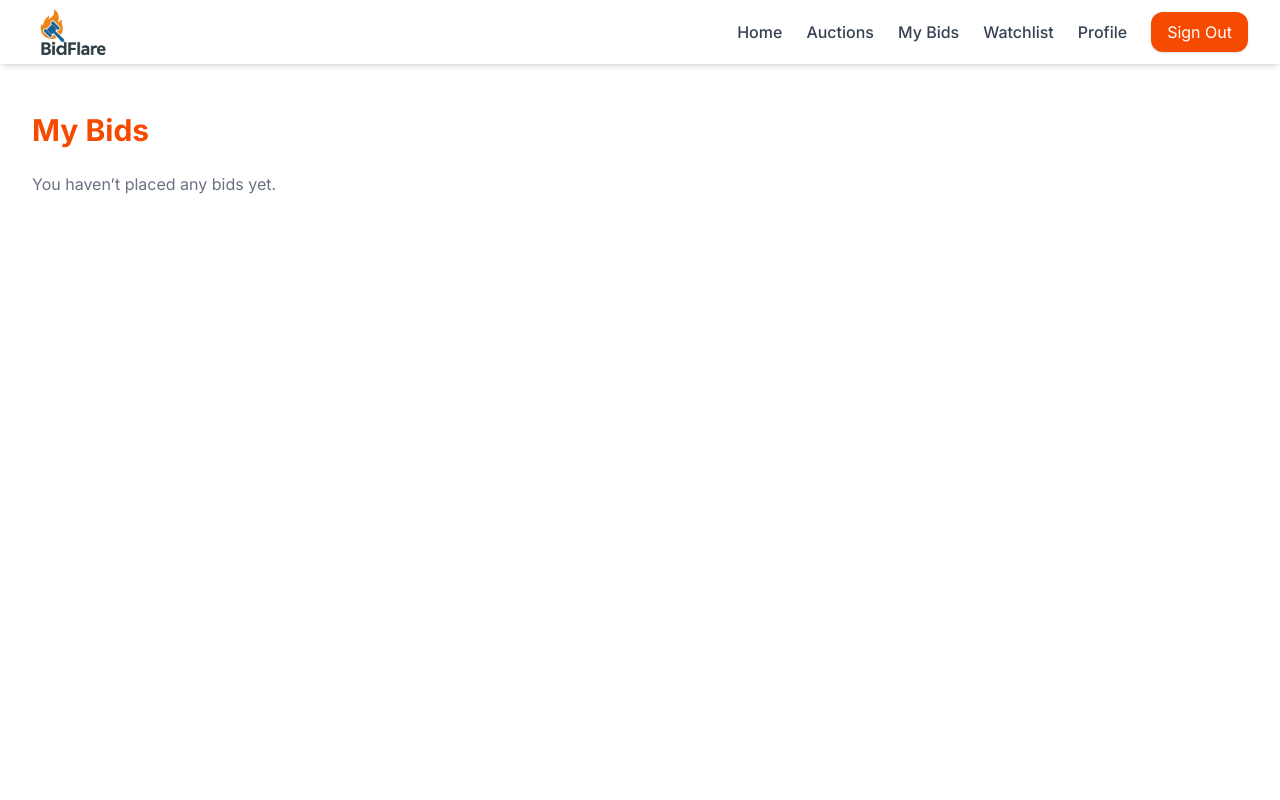
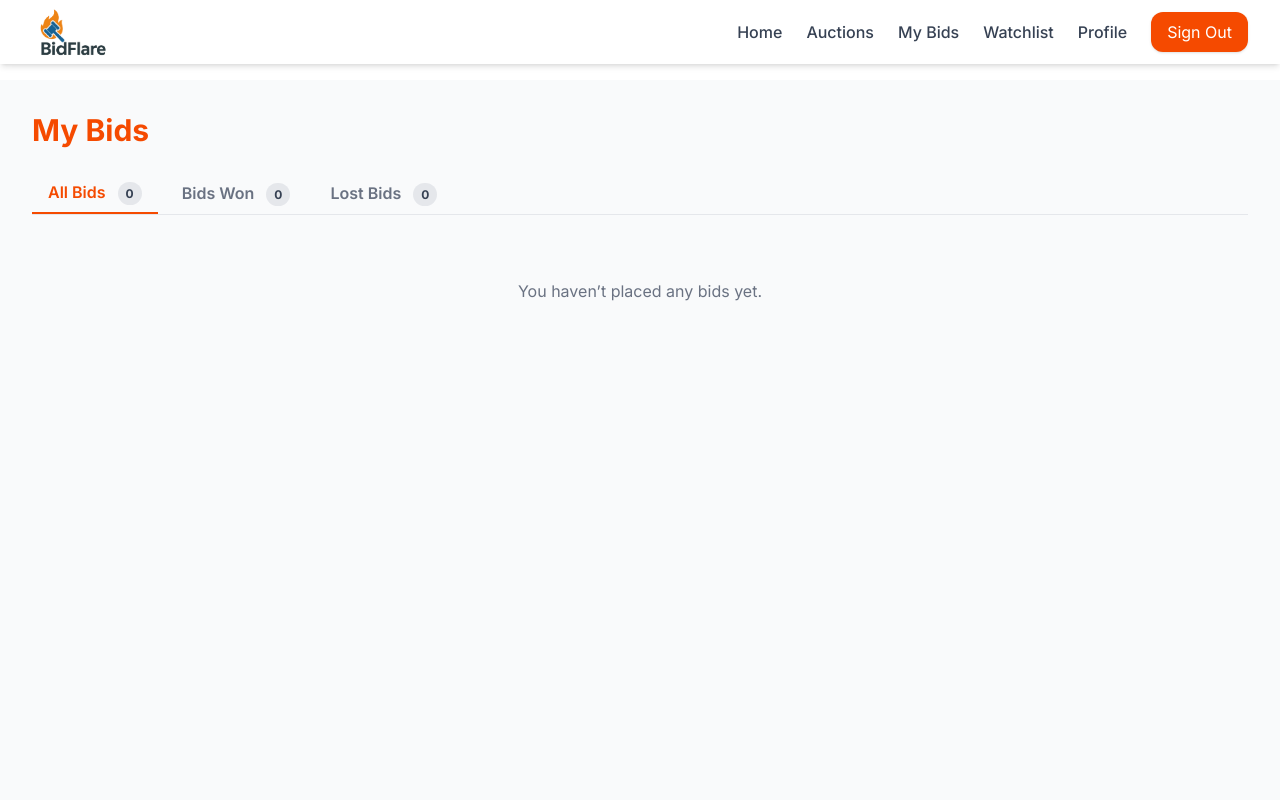
Before and after one commit to ManurangaJay/bidflare-frontend, a Next.js app: page /buyer/my-bids in a window 1280 px wide. Shown: the top 800 px of the page. Built offline with nearby package versions, Linux system fonts and the light colour scheme.

Commit message:
feat: separate tabs for different bids

```diff
--- a/package.json
+++ b/package.json
@@ -18,6 +18,7 @@
     "postcss": "^8.5.6",
     "react": "^19.0.0",
     "react-dom": "^19.0.0",
+    "react-icons": "^5.5.0",
     "sonner": "^2.0.6"
   },
   "devDependencies": {
--- a/src/app/(buyer)/buyer/my-bids/page.tsx
+++ b/src/app/(buyer)/buyer/my-bids/page.tsx
@@ -1,42 +1,21 @@
 "use client";
 
-import { useEffect, useState } from "react";
-import Image from "next/image";
-import { format } from "date-fns";
+import { useEffect, useState, useMemo } from "react";
 import { authFetch } from "../../../../../lib/authFetch";
 import { toast } from "sonner";
 import { getUserFromToken } from "../../../../../utils/getUserFromToken";
+import { Bid } from "../../../../../types";
+import AllBidsTab from "../../../../components/AllBidsTab";
+import WonBidsTab from "../../../../components/WonBidsTab";
+import LostBidsTab from "../../../../components/LostBidsTab";
 
-interface Bid {
-  id: string;
-  amount: number;
-  createdAt: string;
-  auction: {
-    id: string;
-    startTime: string;
-    endTime: string;
-    isClosed: boolean;
-    winnerId: string;
-  };
-  product: {
-    id: string;
-    title: string;
-    description: string;
-    startingPrice: number;
-    status: string;
-    sellerId: string;
-    categoryId: string;
-    createdAt: string;
-    updatedAt: string;
-  };
-  image: string;
-}
+type Tab = "all" | "won" | "lost";
 
 export default function MyBidsPage() {
   const [bids, setBids] = useState<Bid[]>([]);
   const [loading, setLoading] = useState(true);
-
   const [userId, setUserId] = useState<string | null>(null);
+  const [activeTab, setActiveTab] = useState<Tab>("all");
 
   useEffect(() => {
     const user = getUserFromToken();
@@ -69,12 +48,10 @@ export default function MyBidsPage() {
                 }
               }
             } catch {}
-
             return { ...bid, image };
           })
         );
 
-        // Sort bids by createdAt descending (most recent first)
         enriched.sort(
           (a, b) =>
             new Date(b.createdAt).getTime() - new Date(a.createdAt).getTime()
@@ -92,99 +69,87 @@ export default function MyBidsPage() {
     fetchBids();
   }, []);
 
-  const getAuctionStatus = (auction: Bid["auction"]) => {
-    const now = new Date();
-    const end = new Date(auction.endTime);
+  // Filter bids based on status using useMemo for performance
+  const wonBids = useMemo(
+    () => bids.filter((bid) => bid.auction.winnerId === userId),
+    [bids, userId]
+  );
 
-    if (auction.isClosed)
-      return { label: "Closed", color: "bg-red-100 text-red-700" };
-    if (now < end)
-      return { label: "OnGoing", color: "bg-green-100 text-green-700" };
-    return { label: "Ended", color: "bg-gray-100 text-gray-700" };
-  };
+  const lostBids = useMemo(
+    () =>
+      bids.filter(
+        (bid) => bid.auction.isClosed && bid.auction.winnerId !== userId
+      ),
+    [bids, userId]
+  );
+
+  const TabButton = ({
+    tabName,
+    label,
+    count,
+  }: {
+    tabName: Tab;
+    label: string;
+    count: number;
+  }) => (
+    <button
+      onClick={() => setActiveTab(tabName)}
+      className={`px-4 py-2 text-sm md:text-base font-semibold rounded-t-lg transition-colors duration-200 focus:outline-none ${
+        activeTab === tabName
+          ? "border-b-2 border-orange-600 text-orange-600"
+          : "text-gray-500 hover:text-orange-500"
+      }`}
+    >
+      {label}{" "}
+      <span className="ml-2 bg-gray-200 text-gray-700 text-xs font-bold px-2 py-1 rounded-full">
+        {count}
+      </span>
+    </button>
+  );
 
   return (
-    <div className="min-h-screen bg-white p-4 md:p-8">
-      <h1 className="text-3xl font-bold text-orange-600 mb-6">My Bids</h1>
+    <div className="min-h-screen bg-gray-50 p-4 md:p-8">
+      <div className="max-w-7xl mx-auto">
+        <h1 className="text-3xl font-bold text-orange-600 mb-6">My Bids</h1>
 
-      {loading ? (
-        <div className="text-orange-600">Loading bids...</div>
-      ) : bids.length === 0 ? (
-        <div className="text-gray-500">You haven’t placed any bids yet.</div>
-      ) : (
-        <div className="grid gap-6">
-          {bids.map((bid) => (
-            <div
-              key={bid.id}
-              className="bg-white rounded-2xl shadow-lg p-4 md:p-6 flex flex-col md:flex-row gap-4 items-center"
-            >
-              <div className="w-full md:w-1/3 relative">
-                <Image
-                  src={bid.image || "/placeholder.png"}
-                  alt={bid.product.title}
-                  width={300}
-                  height={200}
-                  className="w-full h-48 object-contain rounded-2xl bg-white"
+        {loading ? (
+          <div className="text-center py-10 text-orange-600">
+            Loading bids...
+          </div>
+        ) : (
+          <>
+            {/* Tab Navigation */}
+            <div className="border-b border-gray-200 mb-6">
+              <nav className="flex space-x-2" aria-label="Tabs">
+                <TabButton tabName="all" label="All Bids" count={bids.length} />
+                <TabButton
+                  tabName="won"
+                  label="Bids Won"
+                  count={wonBids.length}
                 />
+                <TabButton
+                  tabName="lost"
+                  label="Lost Bids"
+                  count={lostBids.length}
+                />
+              </nav>
+            </div>
 
-                <div className="absolute top-2 right-2 flex flex-col items-end gap-1">
-                  <span
-                    className={`px-3 py-1 text-xs font-semibold rounded-full shadow-sm ${
-                      getAuctionStatus(bid.auction).color
-                    }`}
-                  >
-                    {getAuctionStatus(bid.auction).label}
-                  </span>
-
-                  {userId && bid.auction.winnerId === userId && (
-                    <span className="px-3 py-1 text-xs font-semibold rounded-full bg-yellow-100 text-yellow-800 shadow-sm">
-                      Winner 🏆
-                    </span>
-                  )}
-                </div>
-              </div>
-
-              <div className="flex-1 space-y-2">
-                <h2 className="text-xl font-semibold text-orange-700">
-                  {bid.product.title}
-                </h2>
-                <p className="text-sm text-gray-600 line-clamp-3">
-                  {bid.product.description}
-                </p>
-
-                <div className="flex flex-wrap justify-between mt-4">
-                  <div>
-                    <p className="text-sm font-medium text-gray-700">
-                      Bid Amount:
-                    </p>
-                    <p className="text-lg font-bold text-orange-600">
-                      ${bid.amount.toFixed(2)}
-                    </p>
-                  </div>
-
-                  <div>
-                    <p className="text-sm font-medium text-gray-700">
-                      Bid Date:
-                    </p>
-                    <p className="text-sm text-gray-800">
-                      {format(new Date(bid.createdAt), "PPP p")}
-                    </p>
-                  </div>
-
-                  <div>
-                    <p className="text-sm font-medium text-gray-700">
-                      Auction Ends:
-                    </p>
-                    <p className="text-sm text-gray-800">
-                      {format(new Date(bid.auction.endTime), "PPP p")}
-                    </p>
-                  </div>
-                </div>
-              </div>
+            {/* Tab Content */}
+            <div className="mt-4">
+              {activeTab === "all" && (
+                <AllBidsTab bids={bids} userId={userId} />
+              )}
+              {activeTab === "won" && (
+                <WonBidsTab bids={wonBids} userId={userId} />
+              )}
+              {activeTab === "lost" && (
+                <LostBidsTab bids={lostBids} userId={userId} />
+              )}
             </div>
-          ))}
-        </div>
-      )}
+          </>
+        )}
+      </div>
     </div>
   );
 }
--- /dev/null
+++ b/src/components/AllBidsTab.tsx
@@ -0,0 +1,25 @@
+import { Bid } from "../../types";
+import BidCard from "./BidCard";
+
+interface TabProps {
+  bids: Bid[];
+  userId: string | null;
+}
+
+export default function AllBidsTab({ bids, userId }: TabProps) {
+  if (bids.length === 0) {
+    return (
+      <div className="text-center py-10 text-gray-500">
+        You haven’t placed any bids yet.
+      </div>
+    );
+  }
+
+  return (
+    <div className="grid gap-6">
+      {bids.map((bid) => (
+        <BidCard key={bid.id} bid={bid} userId={userId} />
+      ))}
+    </div>
+  );
+}
--- /dev/null
+++ b/src/components/BidCard.tsx
@@ -0,0 +1,83 @@
+"use client";
+
+import Image from "next/image";
+import { format } from "date-fns";
+import { Bid } from "../../types";
+
+interface BidCardProps {
+  bid: Bid;
+  userId: string | null;
+}
+
+// Helper function to determine auction status
+const getAuctionStatus = (auction: Bid["auction"]) => {
+  const now = new Date();
+  const end = new Date(auction.endTime);
+
+  if (auction.isClosed)
+    return { label: "Closed", color: "bg-red-100 text-red-700" };
+  if (now < end)
+    return { label: "OnGoing", color: "bg-green-100 text-green-700" };
+  return { label: "Ended", color: "bg-gray-100 text-gray-700" };
+};
+
+export default function BidCard({ bid, userId }: BidCardProps) {
+  const isWinner = userId && bid.auction.winnerId === userId;
+  const status = getAuctionStatus(bid.auction);
+
+  return (
+    <div className="bg-white rounded-2xl shadow-lg p-4 md:p-6 flex flex-col md:flex-row gap-4 items-center transition-transform duration-300 hover:scale-[1.02]">
+      <div className="w-full md:w-1/3 relative">
+        <Image
+          src={bid.image || "/placeholder.png"}
+          alt={bid.product.title}
+          width={300}
+          height={200}
+          className="w-full h-48 object-contain rounded-2xl bg-white"
+        />
+        <div className="absolute top-2 right-2 flex flex-col items-end gap-1">
+          <span
+            className={`px-3 py-1 text-xs font-semibold rounded-full shadow-sm ${status.color}`}
+          >
+            {status.label}
+          </span>
+          {isWinner && (
+            <span className="px-3 py-1 text-xs font-semibold rounded-full bg-yellow-100 text-yellow-800 shadow-sm">
+              Winner 🏆
+            </span>
+          )}
+        </div>
+      </div>
+
+      <div className="flex-1 space-y-3">
+        <h2 className="text-xl font-semibold text-orange-700">
+          {bid.product.title}
+        </h2>
+        <p className="text-sm text-gray-600 line-clamp-3">
+          {bid.product.description}
+        </p>
+
+        <div className="grid grid-cols-2 md:grid-cols-3 gap-4 pt-2 border-t border-gray-100">
+          <div>
+            <p className="text-sm font-medium text-gray-700">Your Bid</p>
+            <p className="text-lg font-bold text-orange-600">
+              ${bid.amount.toFixed(2)}
+            </p>
+          </div>
+          <div>
+            <p className="text-sm font-medium text-gray-700">Bid Date</p>
+            <p className="text-sm text-gray-800">
+              {format(new Date(bid.createdAt), "PPP")}
+            </p>
+          </div>
+          <div>
+            <p className="text-sm font-medium text-gray-700">Auction Ends</p>
+            <p className="text-sm text-gray-800">
+              {format(new Date(bid.auction.endTime), "PPP")}
+            </p>
+          </div>
+        </div>
+      </div>
+    </div>
+  );
+}
--- /dev/null
+++ b/src/components/LostBidsTab.tsx
@@ -0,0 +1,23 @@
+import { Bid } from "../../types";
+import BidCard from "./BidCard";
+
+interface TabProps {
+  bids: Bid[];
+  userId: string | null;
+}
+
+export default function LostBidsTab({ bids, userId }: TabProps) {
+  if (bids.length === 0) {
+    return (
+      <div className="text-center py-10 text-gray-500">No lost bids found.</div>
+    );
+  }
+
+  return (
+    <div className="grid gap-6">
+      {bids.map((bid) => (
+        <BidCard key={bid.id} bid={bid} userId={userId} />
+      ))}
+    </div>
+  );
+}
--- /dev/null
+++ b/src/components/WonBidsTab.tsx
@@ -0,0 +1,25 @@
+import { Bid } from "../../types";
+import BidCard from "./BidCard";
+
+interface TabProps {
+  bids: Bid[];
+  userId: string | null;
+}
+
+export default function WonBidsTab({ bids, userId }: TabProps) {
+  if (bids.length === 0) {
+    return (
+      <div className="text-center py-10 text-gray-500">
+        You haven't won any auctions yet. Keep bidding! 🎉
+      </div>
+    );
+  }
+
+  return (
+    <div className="grid gap-6">
+      {bids.map((bid) => (
+        <BidCard key={bid.id} bid={bid} userId={userId} />
+      ))}
+    </div>
+  );
+}
--- /dev/null
+++ b/types/index.ts
@@ -0,0 +1,24 @@
+export interface Bid {
+  id: string;
+  amount: number;
+  createdAt: string;
+  auction: {
+    id: string;
+    startTime: string;
+    endTime: string;
+    isClosed: boolean;
+    winnerId: string | null; // Can be null if no winner yet
+  };
+  product: {
+    id: string;
+    title: string;
+    description: string;
+    startingPrice: number;
+    status: string;
+    sellerId: string;
+    categoryId: string;
+    createdAt: string;
+    updatedAt: string;
+  };
+  image: string;
+}
```
Also changed, not shown: 1 other file (tests, documents, lock files or other folders).
